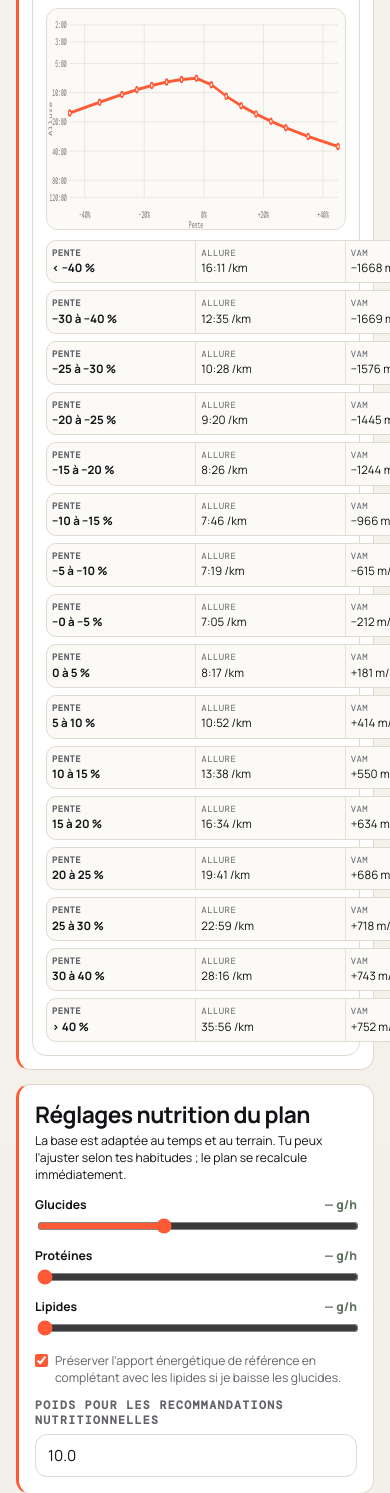
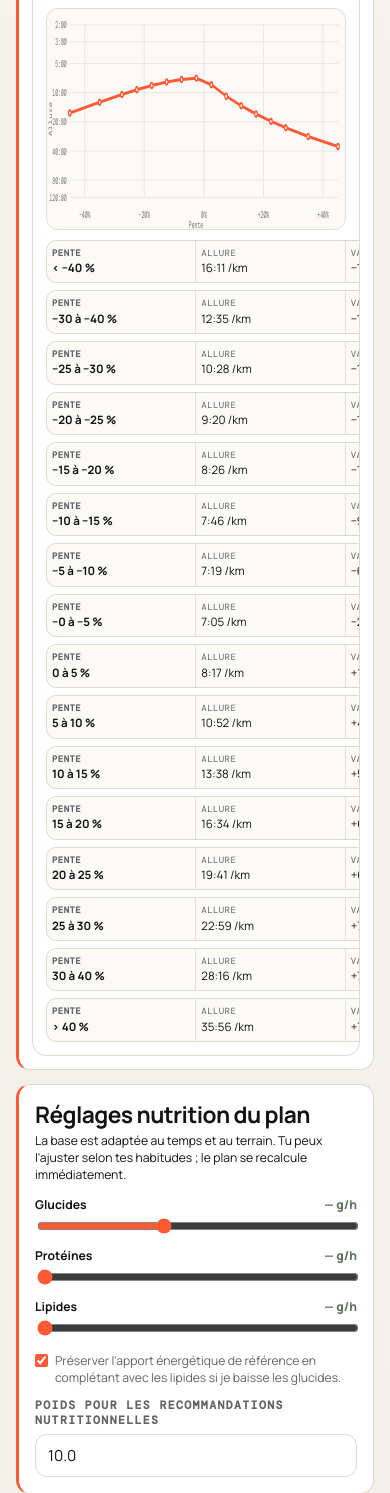
Before and after one commit to hoeltb-code/strava-glucoseV2, a FastAPI app: page /ui/user/1 in a window 390 px wide; the page is wider, and only the part inside the window is pictured. Shown: the part 2619-4112 px from the top of that part. Run offline with FastAPI, Linux system fonts and the light colour scheme; the visitor is signed in with stand-in values (Sample User, id 1); tables that the repository leaves empty hold one stand-in row (values such as "Sample post"); data that the repository does not hold is empty; parts of the project's set-up code (start-up, migrations or seed data) failed here and were passed over; some web fonts are replaced.

Commit message:
Contain mobile pace profile layout

```diff
--- a/templates/user_dashboard.html
+++ b/templates/user_dashboard.html
@@ -171,7 +171,7 @@
   .course-profile-title small { color:var(--text-muted); font-family:"Manrope",system-ui,sans-serif; font-size:.76rem; font-weight:600; letter-spacing:0; }
   .course-profile-title, .projection-planning-title, .projection-section-title { margin:16px 0 9px; }
   .course-profile-preview .course-profile-title { margin:0 0 10px; }
-  .manual-profile { margin-top:14px; padding:13px; border:1px solid #dfdad0; border-left:3px solid var(--accent); border-radius:14px; background:#fff; }
+  .manual-profile { margin-top:14px; padding:13px; border:1px solid #dfdad0; border-left:3px solid var(--accent); border-radius:14px; background:#fff; box-sizing:border-box; min-width:0; max-width:100%; }
   .pace-setup-title { margin-bottom:13px; }
   .pace-setup-title h3 { margin:0; }
   .pace-setup-title p { margin:4px 0 0; color:var(--text-muted); font-size:.78rem; line-height:1.4; }
@@ -198,7 +198,7 @@
   .manual-advanced-fields label { display:flex; flex-wrap:wrap; justify-content:space-between; gap:4px 8px; color:var(--text-muted); font-size:.73rem; }
   .manual-advanced-fields output { color:var(--accent-2); font-weight:800; }
   .manual-advanced-fields input[type="range"] { width:100%; accent-color:var(--accent); }
-  .profile-pacing-preview { margin-top:14px; padding:13px; border:1px solid #dfdad0; border-radius:14px; background:#fff; }
+  .profile-pacing-preview { margin-top:14px; padding:13px; border:1px solid #dfdad0; border-radius:14px; background:#fff; box-sizing:border-box; min-width:0; max-width:100%; overflow:hidden; }
   .profile-projection-zone { display:block; margin-bottom:12px; }
   .profile-projection-zone > div { min-width:0; }
   .profile-projection-zone p { margin:9px 0 0; color:var(--text-muted); font-size:.78rem; line-height:1.45; }
```
